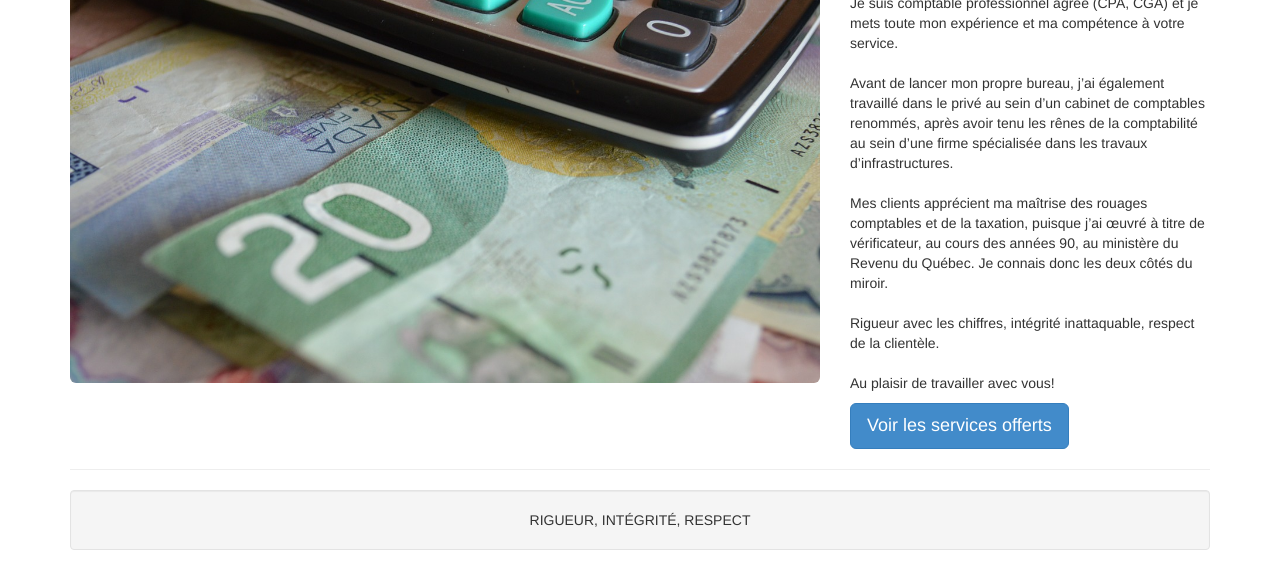
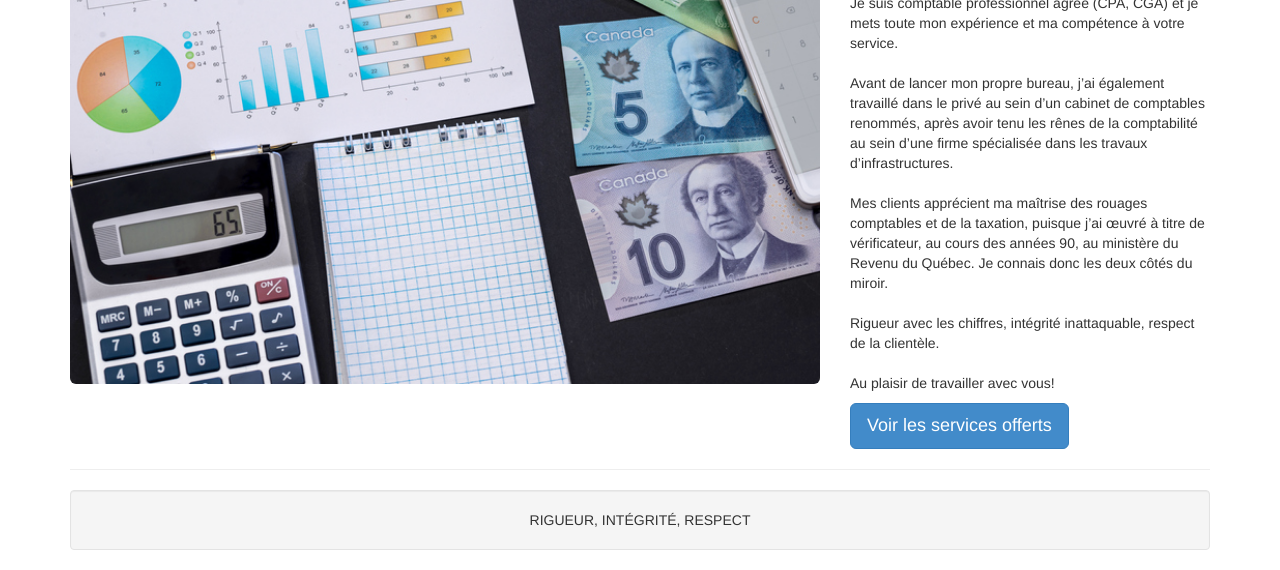
Before and after one commit to xutbest/malavoiecpacga, a plain HTML site: page index.html in a window 1280 px wide. Shown: the part 241-811 px from the top of the page. Drawn offline with Linux system fonts and the light colour scheme.

Commit message:
Change picture + fix contact.html

```diff
--- a/index.html
+++ b/index.html
@@ -72,7 +72,7 @@
 
         <div class="row">
             <div class="col-lg-8">
-                <img class="img-responsive img-rounded" src="img/comptabilite.jpg" alt="Calcul" width="900" height="350">
+                <img class="img-responsive img-rounded" src="img/iStock-957235410.jpg" alt="Photo comptabilité" width="900" height="601">
                 <!-- take out img-rounded if you don't want the rounded corners on the image -->
             </div>
             <div class="col-lg-4">
```
Also changed, not shown: contact.html (+5 -6 lines), img/iStock-957235410.jpg (added).
